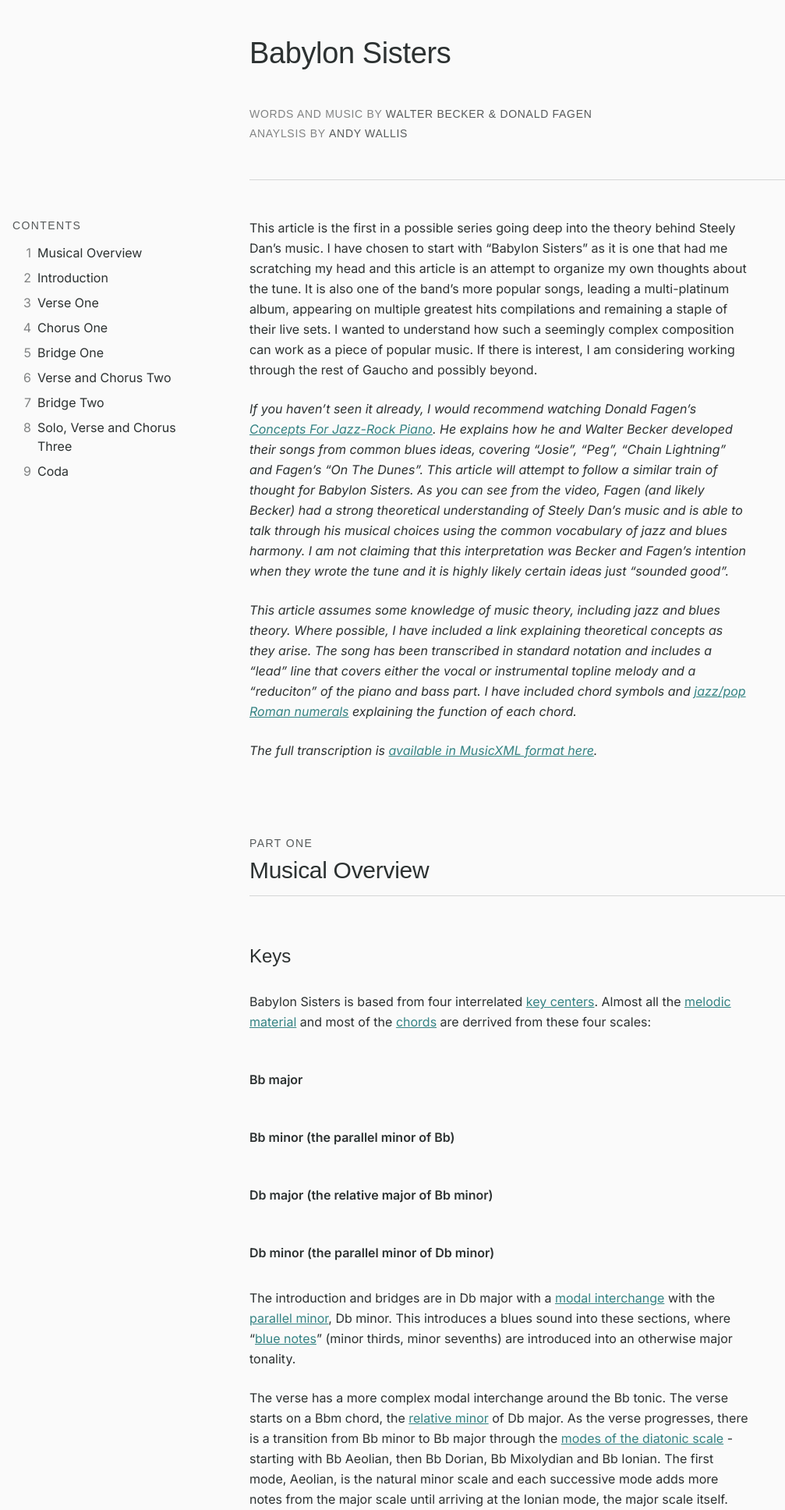
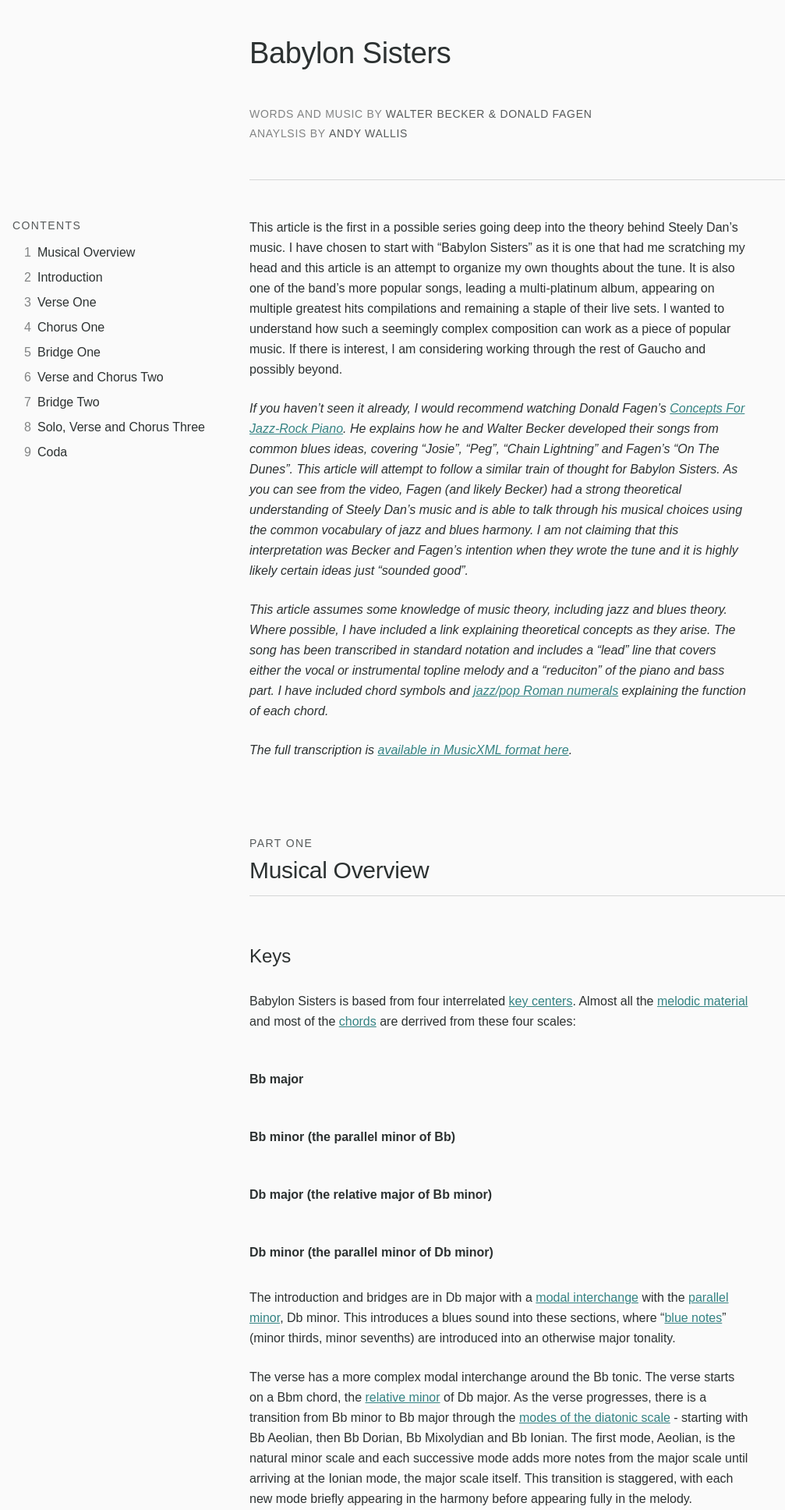
Before and after one commit to andrew-wallis/steelydantheory, a PHP site: page / in a window 1280 px wide. Shown: the top 1936 px of the page at 78% size, without its empty margins (0-1007 px from the left). Run offline with PHP 8.4, Linux system fonts and the light colour scheme; some libraries are stand-ins or nearby versions; some web fonts are replaced.

Commit message:
Switching Inter to Unica

```diff
--- a/index.html
+++ b/index.html
@@ -5,7 +5,7 @@
   <meta name="viewport" content="width=device-width, initial-scale=1.0">
   <title>Babylon Sisters</title>
   <link rel="stylesheet" href="src/output.css">
-  <link href="https://fonts.googleapis.com/css2?family=Inter:ital,opsz,wght@0,14..32,100..900;1,14..32,100..900&display=swap" rel="stylesheet">
+  <link rel="stylesheet" href="https://use.typekit.net/fyj5txg.css">
   <link rel="stylesheet" href="https://use.typekit.net/heq1pzb.css">
 
 </head>
--- a/script.js
+++ b/script.js
@@ -58,7 +58,7 @@ window.onload = function() {
           osmd.EngravingRules.RenderTimeSignatures = timeSig;
           osmd.EngravingRules.RenderMeasureNumbers = false;
           osmd.Zoom = 0.75
-          osmd.EngravingRules.DefaultFontFamily = "Inter";
+          osmd.EngravingRules.DefaultFontFamily = "neue-haas-unica";
           osmd.EngravingRules.RenderTitle = false;
           osmd.EngravingRules.applyDefaultColorMusic("#121717");
           osmd.render();
--- a/src/output.css
+++ b/src/output.css
@@ -154,7 +154,7 @@ html,
   -o-tab-size: 4;
      tab-size: 4;
   /* 3 */
-  font-family: Inter, sans-serif;
+  font-family: neue-haas-unica, sans-serif;
   /* 4 */
   font-feature-settings: normal;
   /* 5 */
@@ -555,7 +555,7 @@ video {
 }
 
 body {
-  font-family: Inter, sans-serif;
+  font-family: neue-haas-unica, sans-serif;
   --tw-text-opacity: 1;
   color: rgb(44 49 49 / var(--tw-text-opacity));
   --tw-numeric-figure: lining-nums;
--- a/tailwind.config.js
+++ b/tailwind.config.js
@@ -11,7 +11,7 @@ module.exports = {
   ],
   theme: {
     fontFamily : {
-      sans: ['Inter', 'sans-serif'],
+      sans: ['neue-haas-unica', 'sans-serif'],
       display: ['itc-avant-garde-gothic-pro', 'sans-serif']
     },
     extend: {
```
